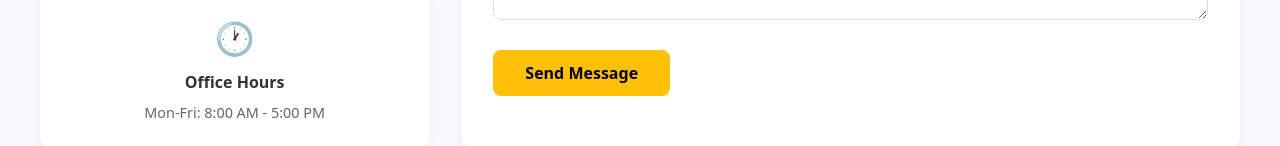
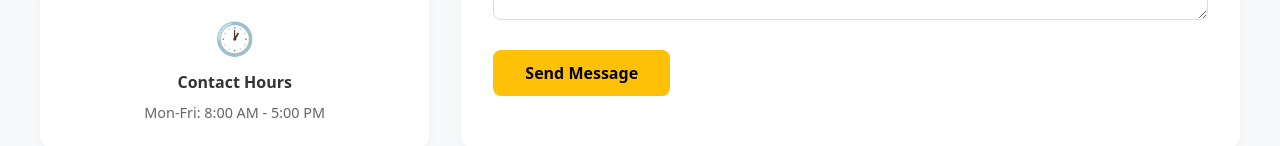
Before and after one commit to MatDawit/UMBC-Businesses, a React (Vite) app: page /contact in a window 1280 px wide. Shown: the part 806-952 px from the top of the page. Built offline with nearby package versions, Linux system fonts and the light colour scheme.

Commit message:
Update header from "Office Hours" to "Contact Hours" in Contact page

```diff
--- a/src/pages/Contact.jsx
+++ b/src/pages/Contact.jsx
@@ -65,7 +65,7 @@ function Contact() {
             </div>
             <div className="info-card">
               <span className="info-icon">🕐</span>
-              <h3>Office Hours</h3>
+              <h3>Contact Hours</h3>
               <p>Mon-Fri: 8:00 AM - 5:00 PM</p>
             </div>
           </div>
```
